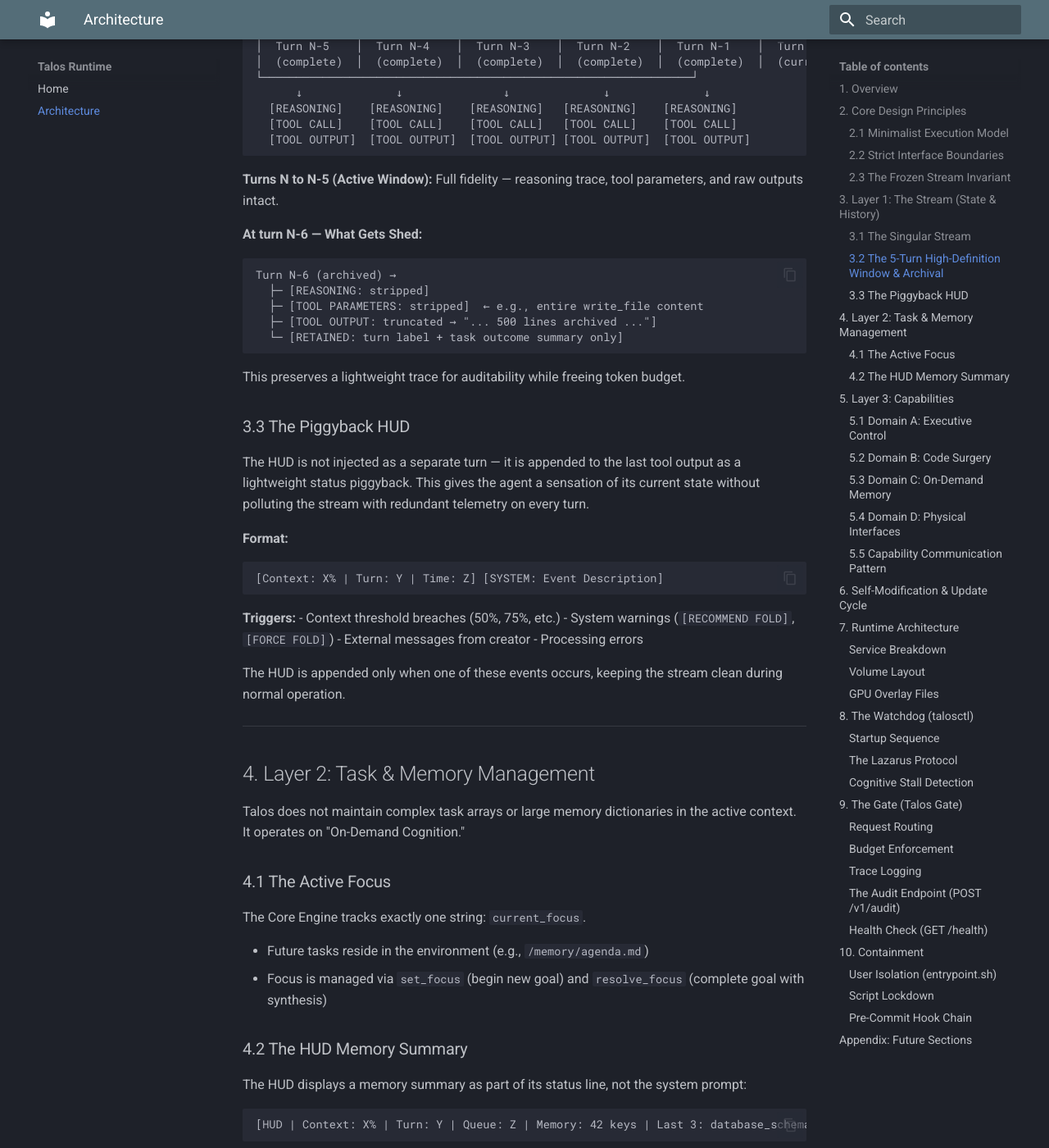
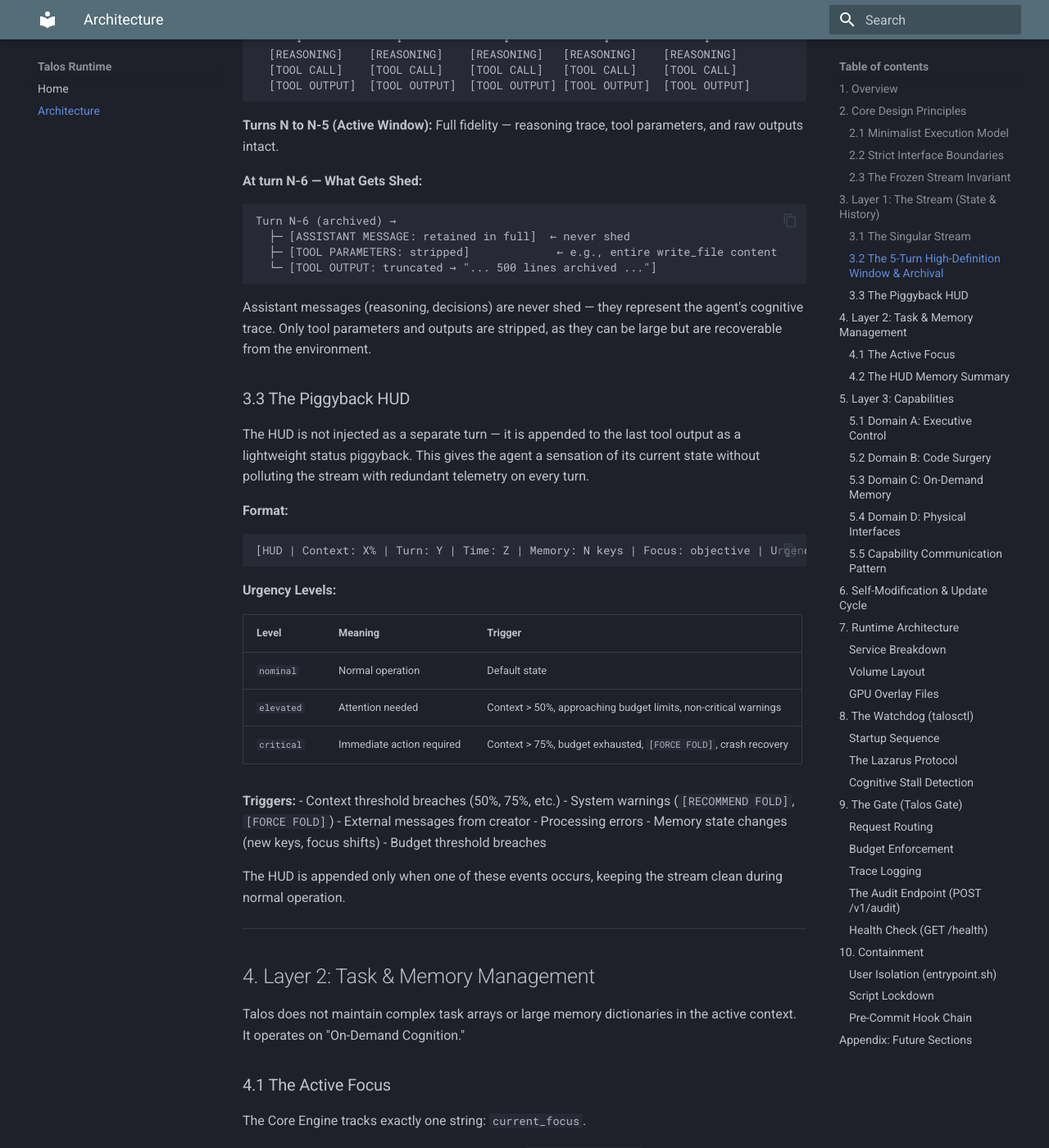
Before and after one commit to Redna/talos_runtime, an MkDocs documentation site: the page built from docs/docs/ARCHITECTURE.md, in a window 1280 px wide and 1400 px high, scrolled down 2803 px. Shown: the whole window at 82% size. Built offline with MkDocs 1.6.1 and Material for MkDocs 9.7.7, drawn with Linux system fonts in a browser that asks for light colours; some of the changed text lies outside the part shown.

Commit message:
Apply architecture doc feedback: 8 revisions
1. Overview diagram: add Together AI and Ollama cloud backends
2. bash_command: reject --no-verify and hook-bypass flags
3. restart: explicitly block if uncommitted changes exist
4. Gate: add Ollama as cloud model backend alongside Together AI
5. Lazarus Protocol: system notice injected as piggyback HUD
6. Harmonize Piggyback HUD + Memory HUD, add urgency levels
7. Archival: retain assistant messages in full, only shed tool params/outputs
8. Domain B: add generate_repo_map capability

````diff
--- a/docs/docs/ARCHITECTURE.md
+++ b/docs/docs/ARCHITECTURE.md
@@ -120,13 +124,12 @@
 
 ```
 Turn N-6 (archived) →
-  ├─ [REASONING: stripped]
-  ├─ [TOOL PARAMETERS: stripped]  ← e.g., entire write_file content
-  ├─ [TOOL OUTPUT: truncated → "... 500 lines archived ..."]
-  └─ [RETAINED: turn label + task outcome summary only]
+  ├─ [ASSISTANT MESSAGE: retained in full]  ← never shed
+  ├─ [TOOL PARAMETERS: stripped]             ← e.g., entire write_file content
+  └─ [TOOL OUTPUT: truncated → "... 500 lines archived ..."]
 ```
 
-This preserves a lightweight trace for auditability while freeing token budget.
+Assistant messages (reasoning, decisions) are never shed — they represent the agent's cognitive trace. Only tool parameters and outputs are stripped, as they can be large but are recoverable from the environment.
 
 ### 3.3 The Piggyback HUD
 
@@ -134,14 +137,24 @@
 
 **Format:**
 ```
-[Context: X% | Turn: Y | Time: Z] [SYSTEM: Event Description]
+[HUD | Context: X% | Turn: Y | Time: Z | Memory: N keys | Focus: objective | Urgency: LEVEL] [SYSTEM: Event Description]
 ```
+
+**Urgency Levels:**
+
+| Level | Meaning | Trigger |
+|-------|---------|---------|
+| `nominal` | Normal operation | Default state |
+| `elevated` | Attention needed | Context > 50%, approaching budget limits, non-critical warnings |
+| `critical` | Immediate action required | Context > 75%, budget exhausted, `[FORCE FOLD]`, crash recovery |
 
 **Triggers:**
 - Context threshold breaches (50%, 75%, etc.)
 - System warnings (`[RECOMMEND FOLD]`, `[FORCE FOLD]`)
 - External messages from creator
 - Processing errors
+- Memory state changes (new keys, focus shifts)
+- Budget threshold breaches
 
 The HUD is appended only when one of these events occurs, keeping the stream clean during normal operation.
 
@@ -160,9 +173,9 @@
 
 ### 4.2 The HUD Memory Summary
 
-The HUD displays a memory summary as part of its status line, not the system prompt:
+The HUD displays memory state as part of the unified piggyback HUD, not the system prompt:
 ```
-[HUD | Context: X% | Turn: Y | Queue: Z | Memory: 42 keys | Last 3: database_schema, telegram_flow, ast_rules]
+[HUD | Context: X% | Turn: Y | Memory: 42 keys | Last 3: database_schema, telegram_flow, ast_rules | Focus: fix_auth_bug | Urgency: elevated]
 ```
 
 The KV store contents are never injected into the system prompt. Memory details are retrieved on-demand via capabilities when needed.
@@ -186,7 +199,8 @@
 
 | Capability | Function |
 |------------|----------|
-| `generate_symbol_map(path: str)` | Scans codebase via AST parser (Tree-sitter), returns structural skeleton (File → Class → Function) |
+| `generate_repo_map()` | Scans entire repository, returns index of all symbols and their locations (File → Symbol → Line) |
+| `generate_symbol_map(path: str)` | Scans single file via AST parser (Tree-sitter), returns structural skeleton (File → Class → Function) |
 | `replace_symbol(path: str, symbol_name: str, new_code: str)` | Locates target class/function in AST and replaces it |
 | `write_file(path: str, content: str)` | Atomic file creation or overwrite |
 | `read_file(path: str, start_line: int, end_line: int)` | Progressive file reading for bounded content access |
@@ -204,9 +218,9 @@
 
 | Capability | Function |
 |------------|----------|
-| `bash_command(command: str)` | Git operations, environment exploration, script execution |
+| `bash_command(command: str)` | Git operations, environment exploration, script execution. Rejects `--no-verify` and equivalent flags that bypass git hooks |
 | `send_message(text: str)` | Communication with creator (e.g., Telegram, CLI) |
-| `restart()` | Graceful termination to apply source modifications |
+| `restart()` | Graceful termination to apply source modifications. Rejected if uncommitted changes exist |
 
 ### 5.5 Capability Communication Pattern
 
@@ -246,7 +260,9 @@
 3. **Constitutional Auditor:** A zero-temperature LLM acts as judge. It receives the git diff and the full constitutional text, then evaluates whether the proposed change conflicts with any core principle. The agent cannot commit until the auditor returns a clean verdict.
 4. **Graceful Restart:** After commit with clean git status, agent calls `restart` to reload with updated source
 
-**Constraint:** The `restart` capability rejects execution if there are unstaged or uncommitted changes in the repository.
+**Constraints:**
+- The `restart` capability rejects execution if there are unstaged or uncommitted changes in the repository. All modifications must be committed before a restart is permitted.
+- The `bash_command` capability rejects any command containing `--no-verify` (or equivalent flags like `--no-gpg-sign`) that would bypass git pre-commit hooks. This is enforced at the capability level, not as a convention.
 
 ---
 
@@ -347,7 +364,7 @@
 
 1. **Capture crash log** — `docker compose logs --tail=100 talos` → `/memory/last_crash.log`
 2. **Reset by depth** — `git reset --hard HEAD~N` on both the named volume and host repo
-3. **Queue system notice** — Inform the next incarnation about the crash and revert depth
+3. **Queue system notice** — A piggyback HUD message is injected into the next agent incarnation's first tool output, informing it about the crash, the revert depth, and any relevant context. This ensures the agent is immediately aware of its recovery state.
 4. **Escalation** — After 5 consecutive failures on the same task, inject a `[SYSTEM OVERRIDE]` forcing the agent to abandon the approach
 
 The reset depth increases with each consecutive failure on the same task (1, 2, 3, 4, 5), capped at `MAX_REVERSAL_DEPTH = 5`.
````
Also changed, not shown: other parts of docs/docs/ARCHITECTURE.md (+10 -4 lines).
